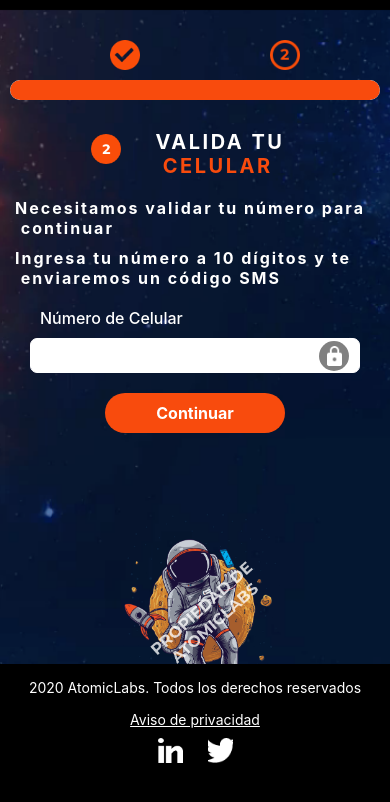
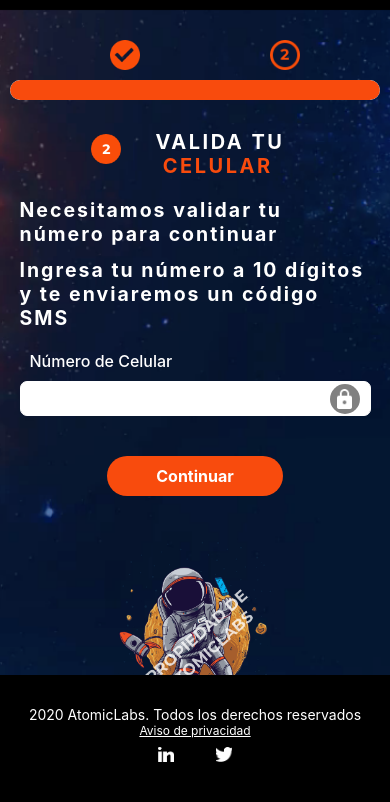
Before and after one commit to csimancas/atomiclabs, a React Native app: screen /ValidatePhone in a window 390 px wide. Shown: the top 802 px of the page. Built offline with nearby package versions, Linux system fonts and the light colour scheme; no server answers.

Commit message:
visual fixes

```diff
--- a/src/components/ui/atoms/AstroChair.tsx
+++ b/src/components/ui/atoms/AstroChair.tsx
@@ -2,6 +2,7 @@
 import {View, Image, StyleSheet} from 'react-native';
 
 const astroImg = require('../../../assets/AstroChair.png');
+
 const AstroChair = () => {
   return (
     <View style={styles.container}>
@@ -14,15 +15,11 @@
   container: {
     alignItems: 'center',
     justifyContent: 'center',
-    height: 400,
-    width: 200,
-    position: 'absolute',
-    top: 270,
-    left: 100,
+    marginTop: -120,
   },
   image: {
-    width: 350,
-    height: 550,
+    width: '90%',
+    height: '90%',
   },
 });
 
--- a/src/components/ui/atoms/AstroMoonImage.tsx
+++ b/src/components/ui/atoms/AstroMoonImage.tsx
@@ -14,9 +14,8 @@
   container: {
     height: 400,
     width: 200,
-    position: 'absolute',
-    top: 210,
-    left: 100,
+    alignItems: 'center',
+    justifyContent: 'center',
   },
   image: {
     width: 200,
--- a/src/components/ui/atoms/Footer.tsx
+++ b/src/components/ui/atoms/Footer.tsx
@@ -1,8 +1,10 @@
 import React from 'react';
+import {View, Text, StyleSheet, Image, Dimensions} from 'react-native';
 
-import {View, Text, StyleSheet, Image} from 'react-native';
 const linkedin = require('../../../assets/linkedin.png');
 const twitter = require('../../../assets/twitter.png');
+
+const {height, width} = Dimensions.get('window');
 
 const Footer = () => {
   return (
@@ -21,33 +23,32 @@
 
 const styles = StyleSheet.create({
   container: {
-    width: '100%',
-    height: 180,
     backgroundColor: '#000',
     alignItems: 'center',
-
-    bottom: 0,
+    justifyContent: 'flex-end',
+    paddingVertical: '8%', // Ajustar el espacio entre el texto y los iconos sociales
   },
   text: {
     color: 'white',
     fontSize: 14,
-    padding: 15,
+    paddingHorizontal: width * 0.03,
   },
   textDecoration: {
     textDecorationLine: 'underline',
     color: 'white',
-    fontSize: 14,
+    fontSize: 12,
   },
   image: {
-    width: 25,
-    height: 25,
-    marginTop: 10,
+    width: width * 0.04,
+    height: width * 0.04,
+    marginTop: height * 0.01,
+    marginBottom: height * 0.04,
   },
   socialIconsView: {
     flexDirection: 'row',
     justifyContent: 'space-around',
-    marginBottom: 20,
-    width: 100,
+    marginBottom: height * 0.02,
+    width: width * 0.3,
   },
 });
 
--- a/src/components/ui/molecules/PhoneForm.tsx
+++ b/src/components/ui/molecules/PhoneForm.tsx
@@ -1,5 +1,5 @@
 import React from 'react';
-import {View, StyleSheet, Text} from 'react-native';
+import {View, StyleSheet, Text, Dimensions} from 'react-native';
 import {colors} from '../../../utils/colors';
 
 import {useNavigation} from '@react-navigation/native';
@@ -7,15 +7,18 @@
 import OrangeButton from '../atoms/OrangeButton';
 import AstroMoonImage from '../atoms/AstroMoonImage';
 
+const {width} = Dimensions.get('window');
+
 const PhoneForm = () => {
   const navigation: any = useNavigation();
+
   return (
     <View style={styles.container}>
       <Text style={styles.title}>
-        Necesitamos validar tu número para {'\n'} continuar
+        Necesitamos validar tu número para continuar
       </Text>
       <Text style={styles.title}>
-        Ingresa tu número a 10 dígitos y te{'\n'} enviaremos un código SMS
+        Ingresa tu número a 10 dígitos y te enviaremos un código SMS
       </Text>
       <View style={styles.inputContainer}>
         <Input placeholder="Número de Celular" />
@@ -24,26 +27,34 @@
         title="Continuar"
         action={() => navigation.navigate('CompletePostulation')}
       />
-      <AstroMoonImage />
+      <View
+        style={{
+          alignItems: 'center',
+          marginTop: -70,
+        }}>
+        <AstroMoonImage />
+      </View>
     </View>
   );
 };
 
 const styles = StyleSheet.create({
   container: {
-    width: '100%',
-    paddingHorizontal: 15,
+    flex: 1,
+    // justifyContent: 'center',
+    // alignItems: 'center',
+    paddingHorizontal: width * 0.05,
   },
   title: {
-    fontSize: 16,
+    fontSize: width * 0.05,
     textAlign: 'left',
     letterSpacing: 2,
     color: colors.white,
     fontWeight: '700',
-    marginBottom: 10,
+    marginBottom: width * 0.03,
   },
   inputContainer: {
-    paddingHorizontal: 15,
+    marginBottom: width * 0.05,
   },
 });
 
--- a/src/components/ui/organisms/FinishPostulation.tsx
+++ b/src/components/ui/organisms/FinishPostulation.tsx
@@ -10,21 +10,21 @@
 } from 'react-native';
 import Footer from '../atoms/Footer';
 import AstroChair from '../atoms/AstroChair';
-
+import SendDataText from '../atoms/SendDataText';
 import {colors} from '../../../utils/colors';
-import SendDataText from '../atoms/SendDataText';
 
 const image = require('../../../assets/background.png');
 const {width: screenWidth, height: screenHeight} = Dimensions.get('window');
+
 const FinishPostulation = () => {
   return (
     <SafeAreaView style={styles.container}>
       <ImageBackground source={image} resizeMode="cover" style={styles.image}>
-        <ScrollView>
+        <ScrollView contentContainerStyle={styles.scrollContainer}>
           <SendDataText />
           <View style={styles.textContainer}>
             <Text style={styles.title}>
-              En breve recibiras un correo de confirmación por parte del equipo
+              En breve recibirás un correo de confirmación por parte del equipo
               de AtomicLabs.
             </Text>
             <Text style={styles.title}>
@@ -43,17 +43,22 @@
 const styles = StyleSheet.create({
   container: {
     flex: 1,
+    backgroundColor: 'black',
   },
   image: {
     width: screenWidth,
     height: screenHeight,
+  },
+  scrollContainer: {
+    flexGrow: 1,
+    paddingBottom: 100, // Ajusta según sea necesario para evitar que el pie de página se superponga
   },
   textContainer: {
     width: '100%',
     padding: 15,
   },
   title: {
-    fontSize: 18,
+    fontSize: 18, // Ajusta el tamaño de la fuente según el tamaño de la pantalla
     textAlign: 'left',
     letterSpacing: 2,
     color: colors.white,
--- a/src/components/ui/organisms/ValidationPhoneForm.tsx
+++ b/src/components/ui/organisms/ValidationPhoneForm.tsx
@@ -13,11 +13,12 @@
 
 const image = require('../../../assets/background.png');
 const {width: screenWidth, height: screenHeight} = Dimensions.get('window');
+
 const ValidationPhoneForm = () => {
   return (
     <SafeAreaView style={styles.container}>
       <ImageBackground source={image} resizeMode="cover" style={styles.image}>
-        <ScrollView>
+        <ScrollView contentContainerStyle={styles.scrollContainer}>
           <ProgressBar
             step={2}
             progress={1}
@@ -41,6 +42,10 @@
     width: screenWidth,
     height: screenHeight,
   },
+  scrollContainer: {
+    flexGrow: 1,
+    paddingBottom: 150, // Ajusta según sea necesario para evitar que el pie de página se superponga
+  },
 });
 
 export default ValidationPhoneForm;
```
